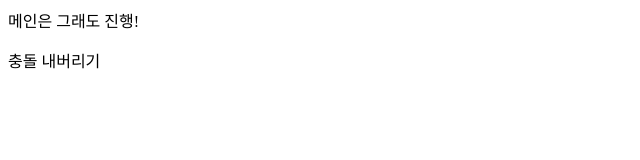
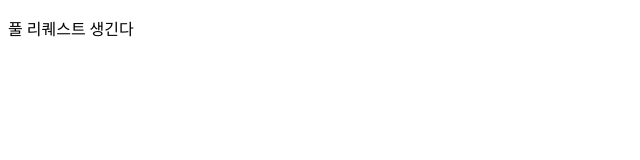
Before and after one commit to MINHYEOKJEON99/GitInitTest, a plain HTML site: page index.html in a window 1280 px wide. Shown: the whole page, without its empty margins (0-640 px from the left). Drawn offline with Linux system fonts and the light colour scheme.

Commit message:
풀리퀘스트

```diff
--- a/index.html
+++ b/index.html
@@ -6,7 +6,6 @@
     <title>이건 새로운 기능</title>
   </head>
   <body>
-    메인은 그래도 진행!
-    <p>충돌 내버리기</p>
+    <p>풀 리퀘스트 생긴다</p>
   </body>
 </html>
```
